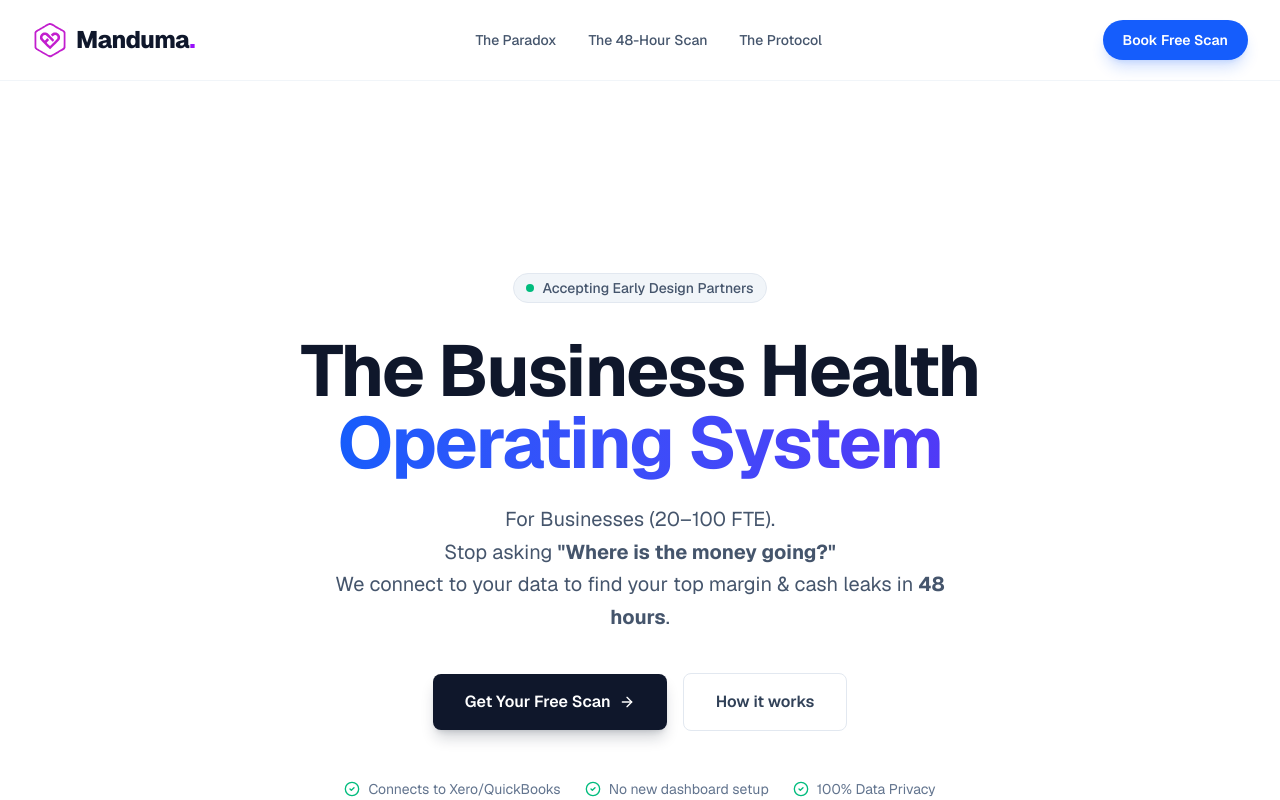
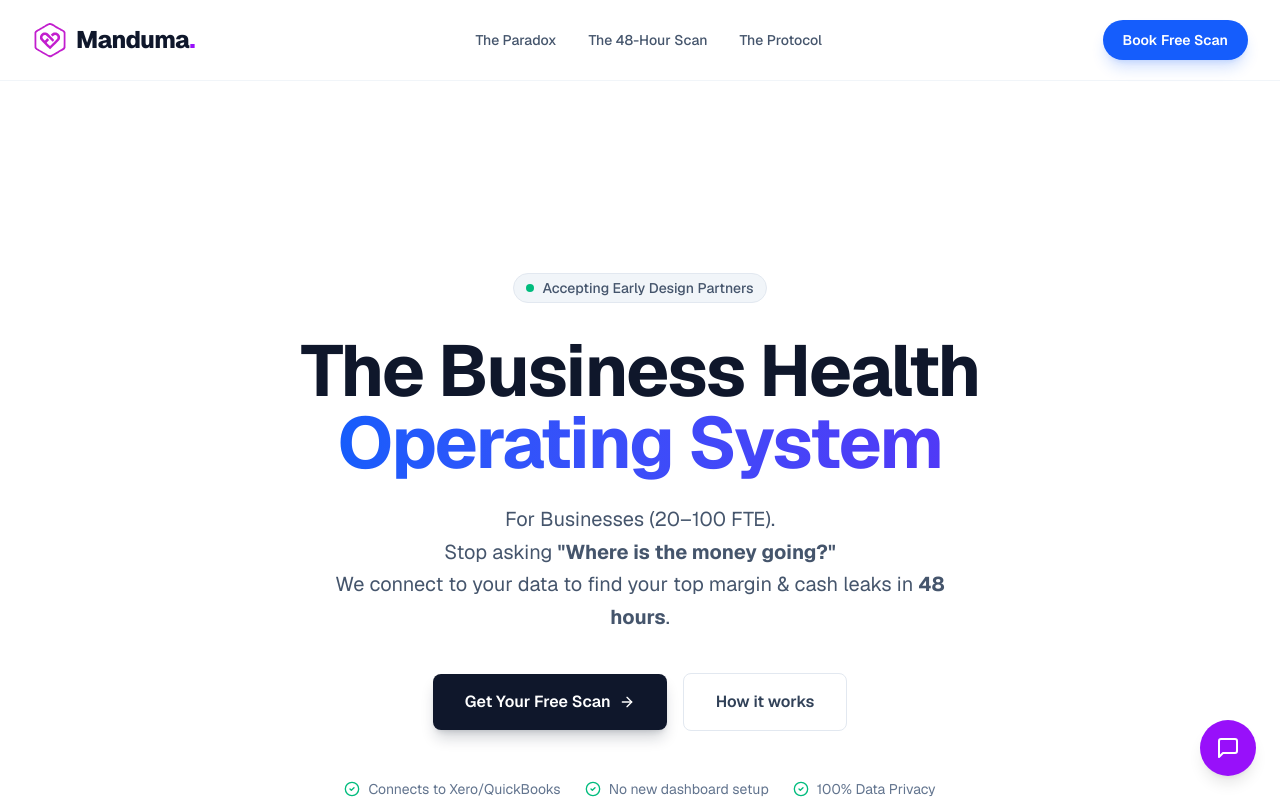
Before and after one commit to TheHolyWolf/manduma-web, a Next.js app: page / in a window 1280 px wide. Shown: the top 800 px of the page. Built offline with nearby package versions, Linux system fonts and the light colour scheme.

Commit message:
feat: Added floating chatbot button linked to Telegram bot

```diff
--- a/app/layout.tsx
+++ b/app/layout.tsx
@@ -1,6 +1,8 @@
 import type { Metadata } from "next";
 import { Geist, Geist_Mono } from "next/font/google";
 import "./globals.css";
+import FloatingChatButton from '../components/FloatingChatButton';
+
 
 const geistSans = Geist({
   variable: "--font-geist-sans",
@@ -28,6 +30,8 @@ export default function RootLayout({
         className={`${geistSans.variable} ${geistMono.variable} antialiased`}
       >
         {children}
+        {/* Floating Chat Button Integration */}
+        <FloatingChatButton />
       </body>
     </html>
   );
--- /dev/null
+++ b/components/FloatingChatButton.tsx
@@ -0,0 +1,44 @@
+// components/FloatingChatButton.tsx
+'use client';
+
+import Link from 'next/link';
+
+// You can use a common chat icon SVG here.
+// I'll provide a standard Message Circle icon.
+const ChatIcon = () => (
+  <svg
+    xmlns="http://www.w3.org/2000/svg"
+    viewBox="0 0 24 24"
+    fill="none"
+    stroke="currentColor"
+    strokeWidth="2"
+    strokeLinecap="round"
+    strokeLinejoin="round"
+    className="w-6 h-6"
+  >
+    <path d="M21 15a2 2 0 01-2 2H7l-4 4V5a2 2 0 012-2h14a2 2 0 012 2z"></path>
+  </svg>
+);
+
+// Define the URL for your n8n workflow or the Telegram Bot
+// We'll use the Telegram Bot link since it's an immediate chat interface.
+const CHATBOT_URL = "https://t.me/Manduma_bot";
+
+export default function FloatingChatButton() {
+  return (
+    <div className="fixed bottom-6 right-6 z-50">
+      <Link
+        href={CHATBOT_URL}
+        target="_blank"
+        rel="noopener noreferrer"
+        aria-label="Chat with Manduma AI Bot"
+      >
+        <button
+          className="bg-purple-600 hover:bg-purple-700 text-white p-4 rounded-full shadow-lg transition duration-300 transform hover:scale-105 focus:outline-none focus:ring-4 focus:ring-purple-300 focus:ring-opacity-50 flex items-center justify-center"
+        >
+          <ChatIcon />
+        </button>
+      </Link>
+    </div>
+  );
+}
```
